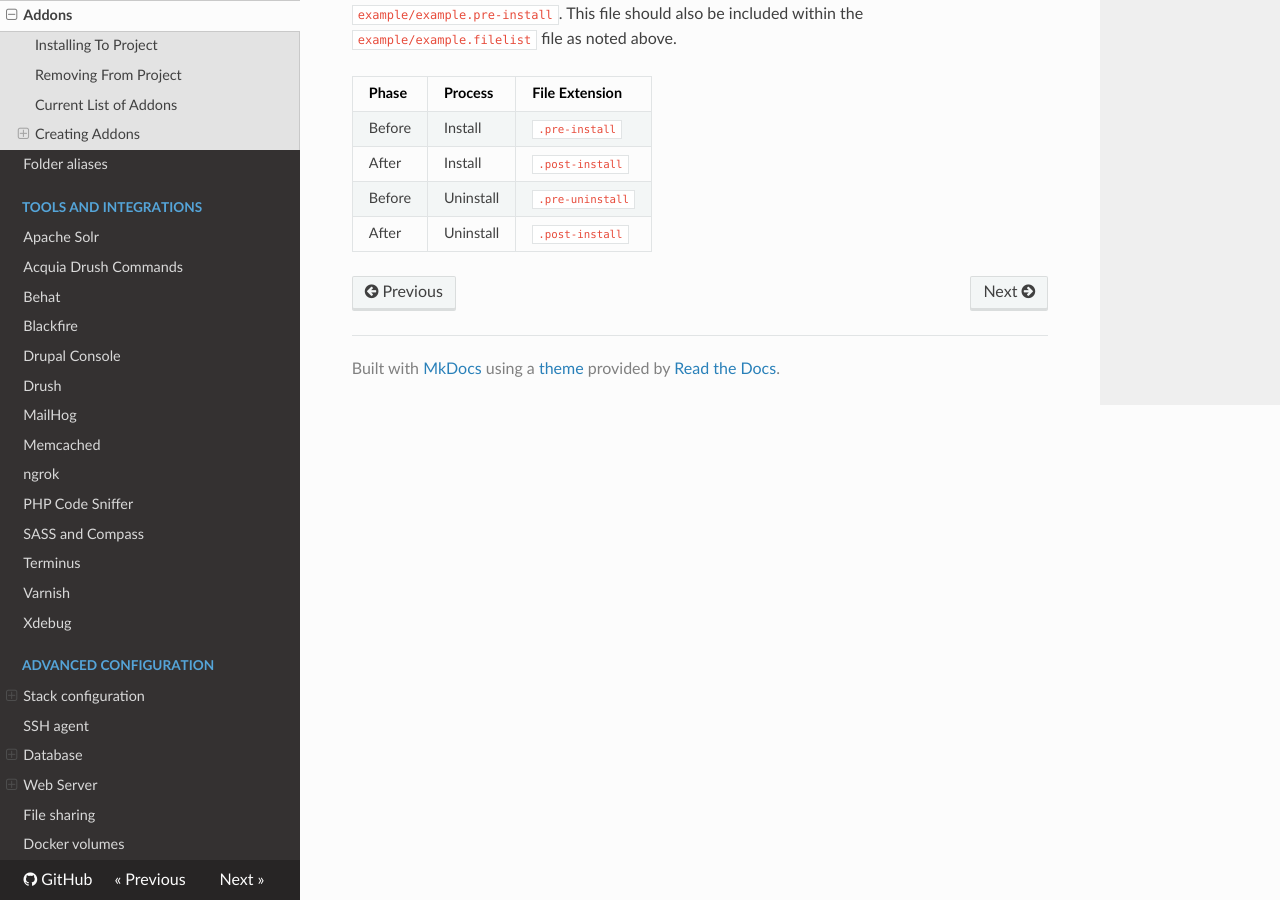
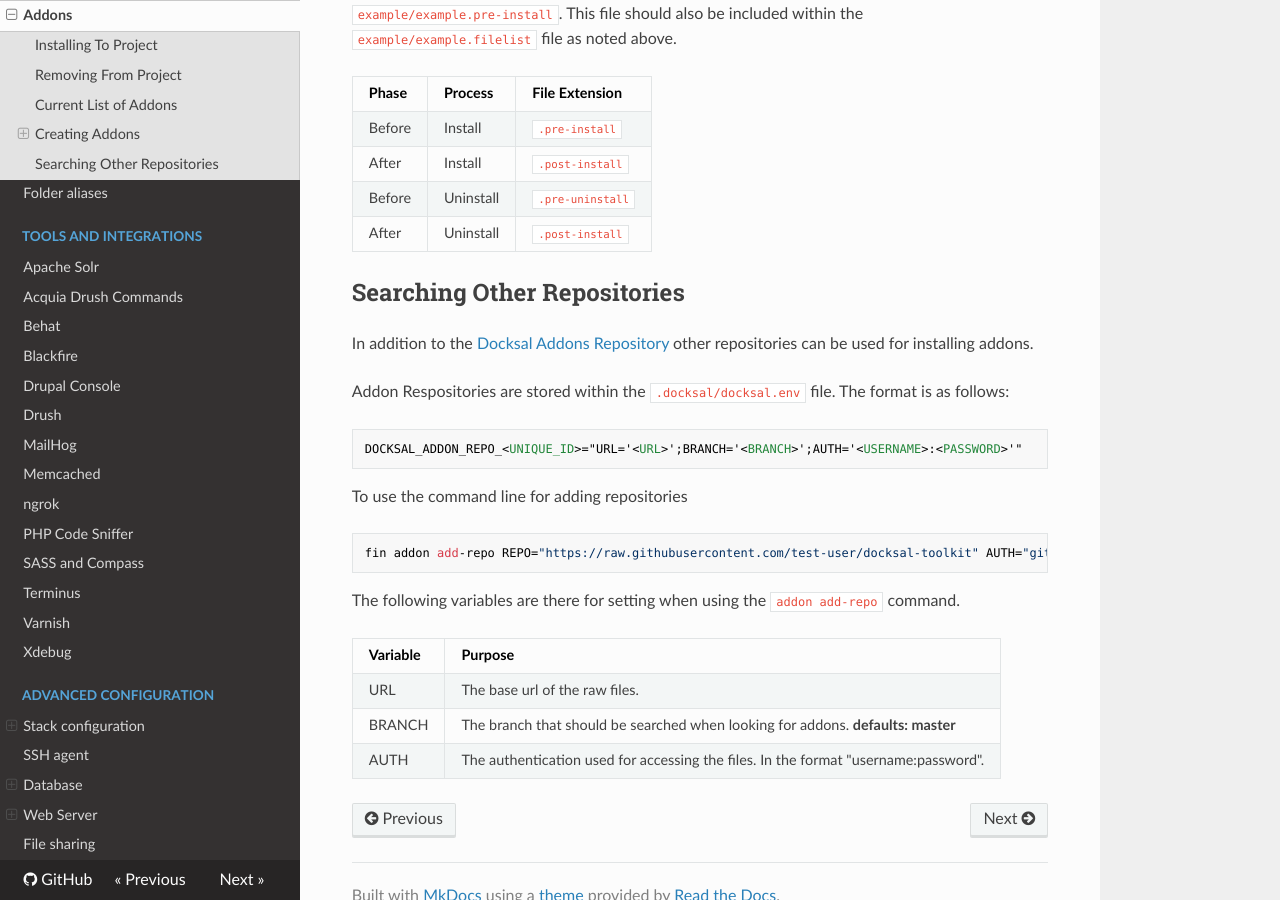
Before and after one commit to docksal/docksal, an MkDocs documentation site: the page built from docs/fin/addons.md, in a window 1280 px wide and 900 px high, scrolled down 2555 px. Built offline with MkDocs 1.6.1, drawn with Linux system fonts in a browser that asks for light colours; nearby versions of some CDN libraries; old or Windows-style settings are respelled for this version of MkDocs.

Commit message:
Addon Repositories Extension.
Allow for multiple repositories to be used when searching for addons

````diff
--- a/docs/fin/addons.md
+++ b/docs/fin/addons.md
@@ -111,3 +111,27 @@ Before | Install | `.pre-install`
 After | Install | `.post-install`
 Before | Uninstall | `.pre-uninstall`
 After | Uninstall | `.post-install`
+
+## Searching Other Repositories
+
+In addition to the [Docksal Addons Repository](https://github.com/docksal/addons) other repositories can be used for installing addons.
+
+Addon Respositories are stored within the `.docksal/docksal.env` file. The format is as follows:
+
+```
+DOCKSAL_ADDON_REPO_<UNIQUE_ID>="URL='<URL>';BRANCH='<BRANCH>';AUTH='<USERNAME>:<PASSWORD>'"
+```
+
+To use the command line for adding repositories
+
+```
+fin addon add-repo REPO="https://raw.githubusercontent.com/test-user/docksal-toolkit" AUTH="github_user:github_token" BRANCH="develop"
+```
+
+The following variables are there for setting when using the `addon add-repo` command.
+
+Variable | Purpose
+----------|---------
+URL | The base url of the raw files.
+BRANCH | The branch that should be searched when looking for addons. **defaults: master**
+AUTH | The authentication used for accessing the files. In the format "username:password".
````
Also changed, not shown: 1 other file.
